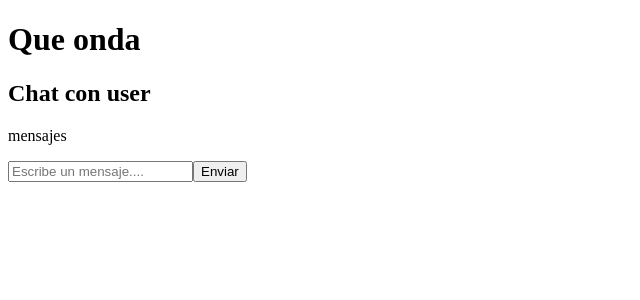
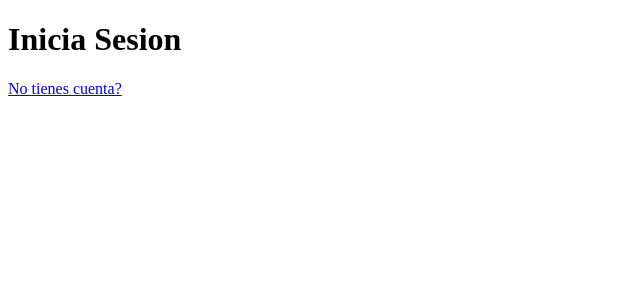
Before and after one commit to jonatannq/queonda, a React (Vite) app in the folder client/: page /auth in a window 1280 px wide. Shown: the top 300 px of the page, without its empty margins (0-640 px from the left). Built offline with nearby package versions, Linux system fonts and the light colour scheme.

Commit message:
Navegacion entre paginas auth y sign

```diff
--- a/client/package.json
+++ b/client/package.json
@@ -11,7 +11,8 @@
   },
   "dependencies": {
     "react": "^19.2.8",
-    "react-dom": "^19.2.8"
+    "react-dom": "^19.2.8",
+    "react-router-dom": "^7.18.4"
   },
   "devDependencies": {
     "@eslint/js": "^10.0.1",
--- a/client/src/App.jsx
+++ b/client/src/App.jsx
@@ -1,10 +1,17 @@
+import {BrowserRouter, Routes, Route} from 'react-router-dom'
 import Home from './pages/home'
+import Auth from './pages/auth'
+import Sign from './pages/sign'
 
 function App() {
   return (
-    <>
-      <Home />
-    </>
+    <BrowserRouter>
+      <Routes>
+        <Route path='/' element={<Home />}></Route>
+        <Route path='/auth' element={<Auth />}></Route>
+        <Route path='/sign' element={<Sign />}></Route>
+      </Routes>
+    </BrowserRouter>
   )
 }
 
--- /dev/null
+++ b/client/src/pages/auth.jsx
@@ -0,0 +1,15 @@
+import { Link } from 'react-router-dom'
+
+function Auth(){
+
+
+    return(
+        <main>
+            <h1>Inicia Sesion</h1>
+            <Link to="/sign">No tienes cuenta?</Link>
+
+        </main>
+    )
+}
+
+export default Auth
--- a/client/src/pages/home.jsx
+++ b/client/src/pages/home.jsx
@@ -4,6 +4,7 @@ function Home(){
     return(
         <main>
             <h1>Que onda</h1>
+
             <Chat />
         </main>
     )
--- /dev/null
+++ b/client/src/pages/sign.jsx
@@ -0,0 +1,15 @@
+import { useNavigate } from 'react-router-dom'
+
+function Sign(){
+
+    const navigate = useNavigate()
+
+    return(
+        <main>
+            <h1>Crea una cuenta en QueOnda</h1>
+            <button onClick={() => navigate("/auth")}>Ya tengo cuenta</button>
+        </main>
+    )
+}
+
+export default Sign
```
Also changed, not shown: 1 other file (tests, documents, lock files or other folders).
